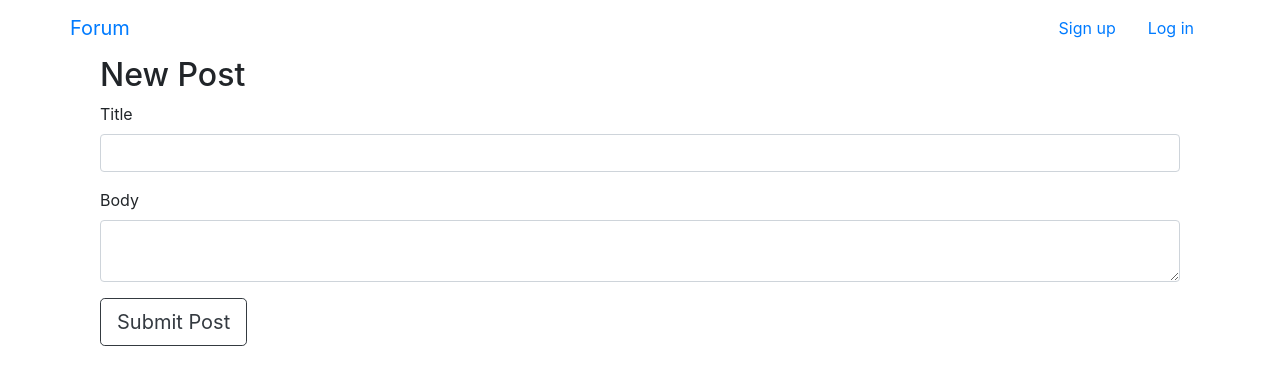
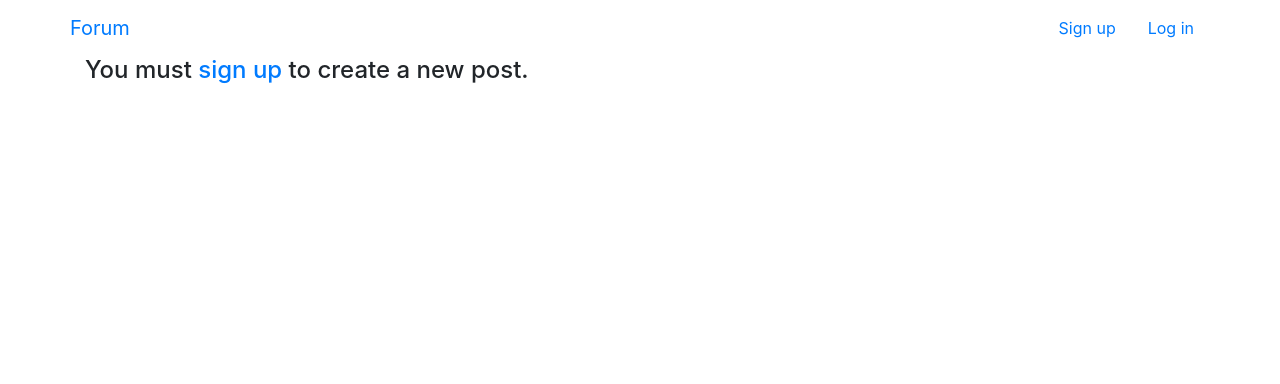
Before and after one commit to KadenZipfel/react-forum, a React (Create React App) app in the folder client/: page /new in a window 1280 px wide. Shown: the top 384 px of the page. Built offline with nearby package versions, Linux system fonts and the light colour scheme.

Commit message:
User must be logged in to post

```diff
--- a/client/src/components/NewPostForm.js
+++ b/client/src/components/NewPostForm.js
@@ -1,5 +1,6 @@
 import React, {Component} from 'react';
 import {connect} from 'react-redux';
+import {Link} from 'react-router-dom';
 import {newPost} from '../store/actions/posts';
 
 class NewPostForm extends Component {
@@ -26,6 +27,7 @@ class NewPostForm extends Component {
   render() {
     const {title, body} = this.state;
 
+    if(this.props.currentUser.isAuthenticated) {
       return (
         <div className="container">
           <h2>New Post</h2>
@@ -47,6 +49,13 @@ class NewPostForm extends Component {
         </div>
       );
     }
+
+    return (
+      <div>
+        <h4>You must <Link to="/signup">sign up</Link> to create a new post.</h4>
+      </div>
+    );
+  }
 };
 
 function mapStateToProps(state) {
--- a/client/src/components/ShowPost.js
+++ b/client/src/components/ShowPost.js
@@ -21,7 +21,7 @@ class ShowPost extends Component {
   }
 
   render() {
-    const {post, removePost, deletePost} = this.props;
+    const {post, removePost, deletePost, currentUser} = this.props;
 
     if(post) {
       return (
@@ -29,7 +29,11 @@ class ShowPost extends Component {
           <h2>{post.title}</h2>
           <p>{post.body}</p>
           <p>{post.comments}</p>
-          <a className="btn btn-danger" onClick={this.clearPost}>Delete</a>
+          {currentUser.isAuthenticated && (
+            currentUser.user.id == post.author && (
+              <a className="btn btn-danger" onClick={this.clearPost}>Delete</a>
+            )
+          )}
         </div>
       );
     }
@@ -41,7 +45,8 @@ class ShowPost extends Component {
 
 function mapStateToProps(state) {
   return {
-    post: state.post
+    post: state.post,
+    currentUser: state.currentUser
   }
 }
 
```
Lines whose indentation alone changed are shown as unchanged.
